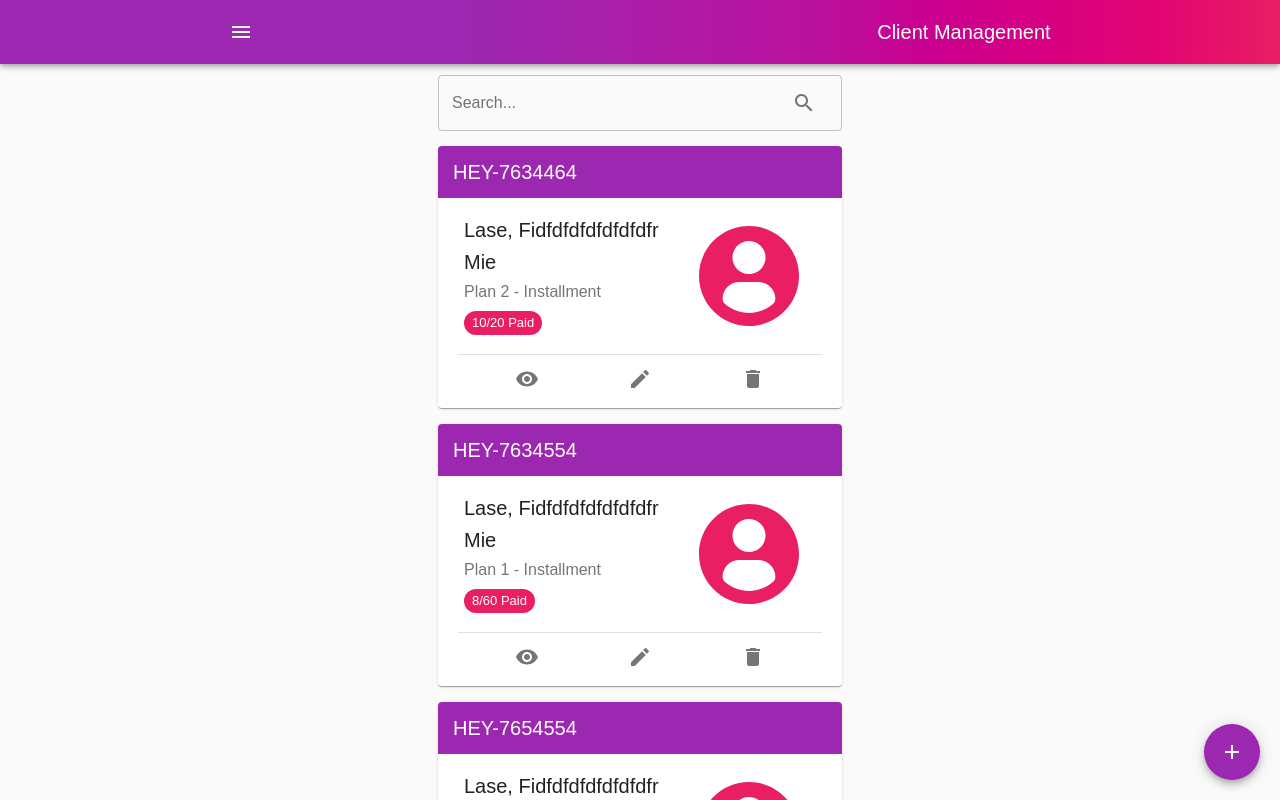
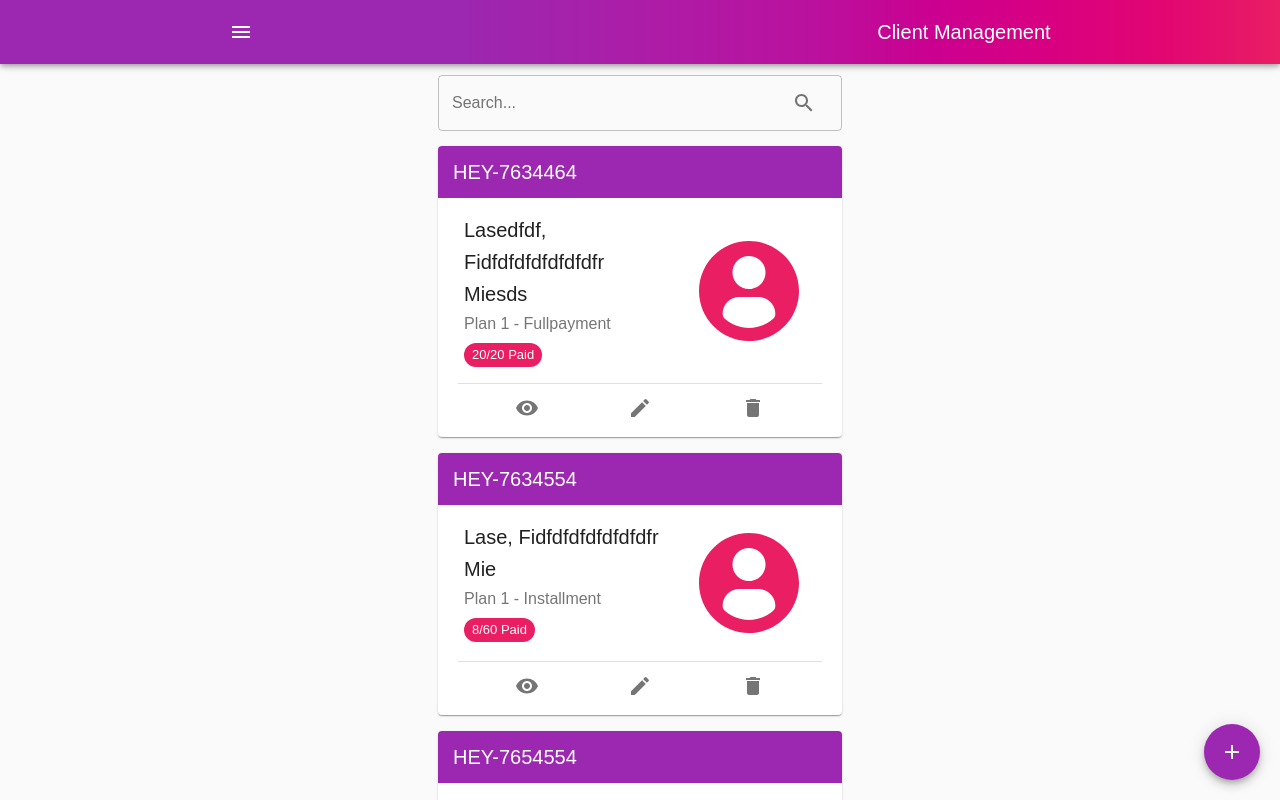
Before and after one commit to kitchanismo/Insurance-Management-System, a React (Create React App) app: page /clients in a window 1280 px wide. Shown: the top 800 px of the page. Built offline with nearby package versions, Linux system fonts and the light colour scheme.

Commit message:
with loader

```diff
--- a/src/api/clientService.tsx
+++ b/src/api/clientService.tsx
@@ -1,49 +1,23 @@
 import Client from 'models/client'
-
-const plans = [
-  {
-    price: 23280,
-    plan: 'Plan 1',
-    monthly: 388,
-    quarterly: 1164,
-    semiAnnually: 2328,
-    annually: 4656,
-  },
-  {
-    price: 32280,
-    plan: 'Plan 2',
-    monthly: 538,
-    quarterly: 1614,
-    semiAnnually: 3228,
-    annually: 6456,
-  },
-  {
-    price: 41280,
-    plan: 'Plan 3',
-    monthly: 688,
-    quarterly: 2064,
-    semiAnnually: 4128,
-    annually: 8256,
-  },
-]
+import Plan from 'models/plan'
 
 const clients: Client[] = [
   {
     id: 1,
     code: 'HEY-7634464',
     firstname: 'Fidfdfdfdfdfdfdfr',
-    middlename: 'Mie',
-    lastname: 'Lase',
+    middlename: 'Miesds',
+    lastname: 'Lasedfdf',
     payment_count: 4,
-    balance: 15000,
-    plan: 'Plan 2',
+    balance: 0,
+    plan: 'Plan 1',
     payment_period: 'Quarterly',
     civil: 'Single',
     gender: 'Male',
     address: 'Somewhere ssdsdsd sdfdfdfdf sfdfdff',
     contact: '09234545866',
     branch: 'Somewhere',
-    payment_mode: 'Installment',
+    payment_mode: 'Fullpayment',
     years_to_pay: 5,
     birthdate: new Date('10/03/1991'),
     end_date: new Date('09/06/2025'),
@@ -90,20 +64,85 @@ const clients: Client[] = [
   },
 ]
 
+const plans: Plan[] = [
+  {
+    price: 23280,
+    plan: 'Plan 1',
+    monthly: 388,
+    quarterly: 1164,
+    semiAnnually: 2328,
+    annually: 4656,
+  },
+  {
+    price: 32280,
+    plan: 'Plan 2',
+    monthly: 538,
+    quarterly: 1614,
+    semiAnnually: 3228,
+    annually: 6456,
+  },
+  {
+    price: 41280,
+    plan: 'Plan 3',
+    monthly: 688,
+    quarterly: 2064,
+    semiAnnually: 4128,
+    annually: 8256,
+  },
+]
+
 export const getClient = async (clients: Client[], id: number) => {
   const client = clients.filter((client) => client.id === id)[0]
   return Promise.resolve(client)
+}
+
+export const getPlans = async () => {
+  return new Promise<Plan[]>(function (resolve, reject) {
+    setTimeout(() => {
+      resolve(plans)
+    }, 2000)
+  })
 }
 
 export const getClients = async () => {
   return new Promise<Client[]>(function (resolve, reject) {
     setTimeout(() => {
       resolve(clients)
-    }, 1000)
+    }, 5000)
   })
 }
 
-export const computeTotalPay = (client: Client) => {
+export const getAmountToPay = (client: Client, plans: Plan[]) => {
+  const plan = plans.filter((plan) => plan.plan === client.plan)[0]
+
+  if (client.payment_mode === 'Fullpayment') {
+    return plan.price
+  }
+
+  let amount = 0
+
+  switch (client.payment_period) {
+    case 'Monthly':
+      amount = plan.monthly
+      break
+    case 'Quarterly':
+      amount = plan.quarterly
+      break
+    case 'Semi-Annually':
+      amount = plan.semiAnnually
+      break
+    case 'Annually':
+      amount = plan.annually
+      break
+    default:
+      amount = 0
+      break
+  }
+
+  return amount
+}
+
+export const computeTotalCountToPay = (client: Client) => {
   let period: number = 0
 
   switch (client.payment_period) {
@@ -127,28 +166,11 @@ export const computeTotalPay = (client: Client) => {
   return period * client.years_to_pay!
 }
 
-export const computeTotalPaid = (client: Client) => {
-  const plan = plans.filter((plan) => plan.plan === client.plan)[0]
-
-  let downpayment = 0
-
-  switch (client.payment_period) {
-    case 'Monthly':
-      downpayment = plan.monthly
-      break
-    case 'Quarterly':
-      downpayment = plan.quarterly
-      break
-    case 'Semi-Annually':
-      downpayment = plan.semiAnnually
-      break
-    case 'Annually':
-      downpayment = plan.annually
-      break
-    default:
-      downpayment = 0
-      break
-  }
-
-  return computeTotalPay(client) - Math.ceil(client.balance! / downpayment)
+export const computeTotalCountPaid = (client: Client, plans: Plan[]) => {
+  if (!plans.length) return '?'
+  const amount = getAmountToPay(client, plans)
+  const totalCountPaid = computeTotalCountToPay(client)
+  return (
+    totalCountPaid - Math.ceil(client.balance! / amount) + '/' + totalCountPaid
+  )
 }
--- a/src/components/common/MyForm/index.tsx
+++ b/src/components/common/MyForm/index.tsx
@@ -57,6 +57,7 @@ export interface RenderProps {
   myButton: (text?: string) => JSX.Element
   mySelect: (select: SelectProps) => JSX.Element
   myRadio: (input: InputProps) => JSX.Element
+  myControlledInput: (input: InputProps) => JSX.Element
 }
 
 function MyForm<T>(props: MyFormProps<T>) {
@@ -145,6 +146,29 @@ function MyForm<T>(props: MyFormProps<T>) {
           type={input.type}
           error={!!error}
           helperText={error}
+        />
+      </Grid>
+    )
+  }
+
+  const myControlledInput = (input: InputProps) => {
+    const error = errors && errors[input.name]
+
+    return (
+      <Grid item xs={12} key={input.name}>
+        <TextField
+          value={input.value}
+          multiline={input.isMultiline}
+          fullWidth
+          name={input.name}
+          variant='outlined'
+          label={input.label}
+          type={input.type}
+          error={!!error}
+          helperText={error}
+          onChange={(e: any) =>
+            setData((data) => ({ ...data, [input.name]: e.target.value }))
+          }
         />
       </Grid>
     )
@@ -289,6 +313,7 @@ function MyForm<T>(props: MyFormProps<T>) {
       <Grid container spacing={2} direction='column'>
         {props.children?.({
           myInput,
+          myControlledInput,
           myInputPassword,
           mySelect,
           myDateTimePicker,
--- a/src/components/common/MyNav/index.tsx
+++ b/src/components/common/MyNav/index.tsx
@@ -12,6 +12,7 @@ import MyDrawer from 'components/common/MyDrawer'
 import { GlobalContext } from 'hooks/useGlobalState'
 import useScrollTrigger from '@material-ui/core/useScrollTrigger'
 import Slide from '@material-ui/core/Slide'
+import LinearProgress from '@material-ui/core/LinearProgress'
 
 const Nav: React.FC = (props) => {
   const [state, dispatch] = React.useContext(GlobalContext)!
@@ -42,7 +43,6 @@ const Nav: React.FC = (props) => {
       </Slide>
     )
   }
-
   return (
     <HideOnScroll {...props}>
       <AppBar
@@ -71,6 +71,7 @@ const Nav: React.FC = (props) => {
             </Grid>
           </Grid>
         </Toolbar>
+        <LinearProgress hidden={!state.isLoading} />
       </AppBar>
     </HideOnScroll>
   )
--- a/src/components/pages/Clients/ClientCard/index.tsx
+++ b/src/components/pages/Clients/ClientCard/index.tsx
@@ -1,5 +1,5 @@
 import MyCard from 'components/common/MyCard'
-import React from 'react'
+import { useContext } from 'react'
 import CardContent from '@material-ui/core/CardContent'
 import IconButton from '@material-ui/core/IconButton'
 import Typography from '@material-ui/core/Typography'
@@ -14,7 +14,12 @@ import userIcon from 'assets/profile-user.svg'
 import Client from 'models/client'
 import { useHistory } from 'react-router-dom'
 import MyAvatar from 'components/common/MyAvatar'
-import { computeTotalPaid, computeTotalPay } from 'api/clientService'
+import { ClientContext } from 'hooks/useClientState'
+
+import {
+  computeTotalCountPaid,
+  computeTotalCountToPay,
+} from 'api/clientService'
 
 export interface ClientCardProps {
   client: Client
@@ -22,7 +27,7 @@ export interface ClientCardProps {
 
 export const ClientCard: React.SFC<ClientCardProps> = ({ client }) => {
   const history = useHistory()
-
+  const [clientState, clientDispatch] = useContext(ClientContext)!
   return (
     <MyCard title={client.code} style={{ paddingBottom: 5 }}>
       <CardContent>
@@ -46,10 +51,7 @@ export const ClientCard: React.SFC<ClientCardProps> = ({ client }) => {
                 style={{ marginTop: 5 }}
                 size='small'
                 label={
-                  computeTotalPaid(client) +
-                  '/' +
-                  computeTotalPay(client) +
-                  ' Paid'
+                  computeTotalCountPaid(client, clientState.plans) + ' Paid'
                 }
                 variant='default'
                 color='secondary'
--- a/src/components/pages/Clients/NewClient/ClientStepThree.tsx
+++ b/src/components/pages/Clients/NewClient/ClientStepThree.tsx
@@ -1,4 +1,4 @@
-import React from 'react'
+import { useContext, useEffect, useState } from 'react'
 import Button from '@material-ui/core/Button'
 import Grid from '@material-ui/core/Grid'
 import Typography from '@material-ui/core/Typography'
@@ -6,6 +6,8 @@ import MyForm, { MyFormProps } from 'components/common/MyForm'
 import Client from 'models/client'
 import Commissioner from 'models/commissioner'
 import validator from 'validators/clientStepThreeValidator'
+import { getAmountToPay } from 'api/clientService'
+import { ClientContext } from 'hooks/useClientState'
 
 export interface ClientStepTwoProps {
   onBack: () => void
@@ -18,6 +20,13 @@ export const ClientStepThree: React.SFC<ClientStepTwoProps> = ({
   onBack,
   onNext,
 }) => {
+  const [clientState, clientDispatch] = useContext(ClientContext)!
+  const [amount, setAmount] = useState(0)
+
+  useEffect(() => {
+    setAmount(getAmountToPay(client, clientState.plans))
+  }, [client.payment_mode, client.payment_period])
+
   const formProps: MyFormProps<Client> = {
     state: [client, setClient],
     onSubmit: onNext,
@@ -26,7 +35,7 @@ export const ClientStepThree: React.SFC<ClientStepTwoProps> = ({
 
   return (
     <MyForm {...formProps}>
-      {({ myInput, mySelect, myButton }) => (
+      {({ myControlledInput, myInput, mySelect, myButton }) => (
         <>
           {mySelect({
             label: 'Plan',
@@ -65,42 +74,25 @@ export const ClientStepThree: React.SFC<ClientStepTwoProps> = ({
 
               <Grid
                 xs={12}
+                spacing={1}
                 style={{
                   marginBottom: 10,
-                  marginTop: 10,
-                  paddingRight: 8,
+                  marginTop: 5,
                   paddingLeft: 8,
                 }}
-                direction='column'
+                container
               >
-                {myInput({
-                  label: 'OR Number',
-                  name: 'or_number',
+                {myControlledInput({
+                  label: 'Amount',
+                  name: 'amount',
+                  value: amount,
                 })}
-              </Grid>
-
-              <Grid style={{ paddingLeft: 10 }} direction='column'>
-                {client.payment_period &&
-                  client.payment_mode === 'Installment' && (
-                    <>
-                      <Typography component='h6' variant='subtitle1'>
-                        Downpayment
-                      </Typography>
-                      <Typography color='primary' variant='subtitle1'>
-                        Php 388.00
-                      </Typography>
-                    </>
-                  )}
-                {client.payment_mode === 'Fullpayment' && (
-                  <>
-                    <Typography component='h6' variant='subtitle1'>
-                      Lumpsum Price
-                    </Typography>
-                    <Typography color='primary' variant='subtitle1'>
-                      Php 23,280.00
-                    </Typography>
-                  </>
-                )}
+                <Grid style={{ marginTop: 10 }} xs={12} item>
+                  {myInput({
+                    label: 'OR Number',
+                    name: 'or_number',
+                  })}
+                </Grid>
               </Grid>
             </>
           )}
--- a/src/components/pages/Clients/ViewClient/index.tsx
+++ b/src/components/pages/Clients/ViewClient/index.tsx
@@ -15,7 +15,11 @@ import Client from 'models/client'
 import { ClientContext } from 'hooks/useClientState'
 import { GlobalContext } from 'hooks/useGlobalState'
 
-import { getClient, computeTotalPaid, computeTotalPay } from 'api/clientService'
+import {
+  getClient,
+  computeTotalCountPaid,
+  computeTotalCountToPay,
+} from 'api/clientService'
 
 export interface ViewClientProps {}
 
@@ -73,9 +77,7 @@ const ViewClient: React.SFC<ViewClientProps> = () => {
                       style={{ marginTop: 5 }}
                       size='small'
                       label={
-                        computeTotalPaid(client) +
-                        '/' +
-                        computeTotalPay(client) +
+                        computeTotalCountPaid(client, clientState.plans) +
                         ' Paid'
                       }
                       variant='default'
--- a/src/components/pages/Clients/index.tsx
+++ b/src/components/pages/Clients/index.tsx
@@ -17,7 +17,7 @@ export interface ClientsProps {}
 const Clients: React.SFC<ClientsProps> = () => {
   const [clientState, clientDispatch] = useContext(ClientContext)!
 
-  const [_, globalDispatch] = useContext(GlobalContext)!
+  const [globalState, globalDispatch] = useContext(GlobalContext)!
 
   const styles = useStyles()
   const history = useHistory()
@@ -25,8 +25,10 @@ const Clients: React.SFC<ClientsProps> = () => {
   useEffect(() => {
     globalDispatch({ type: 'setTitle', payload: 'Client Management' })
     clientDispatch({ type: 'setIsLoading', payload: true })
+    globalDispatch({ type: 'setIsLoading', payload: true })
     getClients().then((clients) => {
-      clientDispatch({ type: 'onLoad', payload: clients })
+      clientDispatch({ type: 'onLoadClients', payload: clients })
+      globalDispatch({ type: 'setIsLoading', payload: false })
     })
   }, [])
 
@@ -35,7 +37,13 @@ const Clients: React.SFC<ClientsProps> = () => {
 
   return (
     <>
-      <MySearchField style={{ marginBottom: 15 }} />
+      <MySearchField
+        onClick={() => {
+          clientDispatch({ type: 'onReloadPlans' })
+          console.log(clientState.onReloadPlans)
+        }}
+        style={{ marginBottom: 15 }}
+      />
       <Grid
         container
         spacing={2}
--- a/src/hooks/useClientState.tsx
+++ b/src/hooks/useClientState.tsx
@@ -1,6 +1,8 @@
-import { createContext, Dispatch, useReducer } from 'react'
+import { createContext, Dispatch, useEffect, useReducer } from 'react'
 
 import Client from 'models/client'
+import Plan from 'models/plan'
+import { getPlans } from 'api/clientService'
 
 export const ClientContext = createContext<
   [state: ClientState, dispatch: Dispatch<ClientAction>] | null
@@ -8,17 +10,24 @@ export const ClientContext = createContext<
 
 export interface ClientState {
   clients: Client[]
+  plans: Plan[]
   isLoading: boolean
+  onReloadPlans: boolean
 }
 
 export type ClientAction =
-  | { type: 'toggleLoading' }
-  | { type: 'onLoad'; payload: Client[] }
+  | { type: 'toggleLoading' | 'onReloadPlans' }
+  | { type: 'onLoadClients'; payload: Client[] }
+  | { type: 'onLoadPlans'; payload: Plan[] }
   | { type: 'setIsLoading'; payload: boolean }
 
 const clientReducer = (state: ClientState, action: ClientAction) => {
   switch (action.type) {
-    case 'onLoad':
+    case 'onLoadPlans':
+      return { ...state, plans: action.payload }
+    case 'onReloadPlans':
+      return { ...state, onReloadPlans: !state.onReloadPlans }
+    case 'onLoadClients':
       return { ...state, clients: action.payload, isLoading: false }
     case 'setIsLoading':
       return { ...state, isLoading: action.payload }
@@ -30,12 +39,20 @@ const clientReducer = (state: ClientState, action: ClientAction) => {
 }
 
 const useClientState = () => {
-  const reducer = useReducer(clientReducer, {
+  const [state, dispatch] = useReducer(clientReducer, {
     clients: [],
+    plans: [],
     isLoading: false,
+    onReloadPlans: false,
   })
 
-  return reducer
+  useEffect(() => {
+    getPlans().then((plans) => {
+      dispatch({ type: 'onLoadPlans', payload: plans })
+    })
+  }, [state.onReloadPlans])
+
+  return { state, dispatch }
 }
 
 export default useClientState
--- a/src/hooks/useGlobalState.tsx
+++ b/src/hooks/useGlobalState.tsx
@@ -13,12 +13,14 @@ export interface GlobalState {
   alert: AlertProps | null
   title: string
   isDark: boolean
+  isLoading: boolean
 }
 
 export type GlobalAction =
   | { type: 'hideAlert' | 'toggleTheme' }
   | { type: 'setAlert'; payload: AlertProps | null }
   | { type: 'setTitle'; payload: string }
+  | { type: 'setIsLoading'; payload: boolean }
 
 const globalReducer = (state: GlobalState, action: GlobalAction) => {
   switch (action.type) {
@@ -28,6 +30,8 @@ const globalReducer = (state: GlobalState, action: GlobalAction) => {
       return { ...state, alert: null }
     case 'setTitle':
       return { ...state, title: action.payload }
+    case 'setIsLoading':
+      return { ...state, isLoading: action.payload }
     case 'toggleTheme':
       return { ...state, isDark: !state.isDark }
     default:
@@ -40,6 +44,7 @@ const useGlobalState = () => {
     alert: null,
     title: '',
     isDark: false,
+    isLoading: false,
   })
 
   return reducer
--- /dev/null
+++ b/src/models/plan.ts
@@ -0,0 +1,11 @@
+export interface Plan {
+  plan: 'Plan 1' | 'Plan 2' | 'Plan 3'
+  price: number
+  monthly: number
+  quarterly: number
+  semiAnnually: number
+  annually: number
+  amenities?: string
+}
+
+export default Plan
--- a/src/providers/ClientProvicer.tsx
+++ b/src/providers/ClientProvicer.tsx
@@ -3,7 +3,7 @@ import * as React from 'react'
 import { ClientContext } from 'hooks/useClientState'
 
 export const ClientProvider: React.FC = (props) => {
-  const [state, dispatch] = useClientState()
+  const { state, dispatch } = useClientState()
   return (
     <ClientContext.Provider value={[state, dispatch]}>
       {props.children}
--- a/src/validators/clientStepThreeValidator.tsx
+++ b/src/validators/clientStepThreeValidator.tsx
@@ -4,6 +4,7 @@ import { lettersOnly, notNull } from 'utils/helper'
 const clientStepThreeValidator = {
   plan: notNull('Plan'),
   insured_employee: Joi.optional(),
+  amount: Joi.number().required().label('Amount'),
   payment_mode: notNull('Payment Mode'),
   or_number: notNull('OR Number'),
   payment_period: Joi.when('payment_mode', {
```
Also changed, not shown: 1 other file (tests, documents, lock files or other folders).
